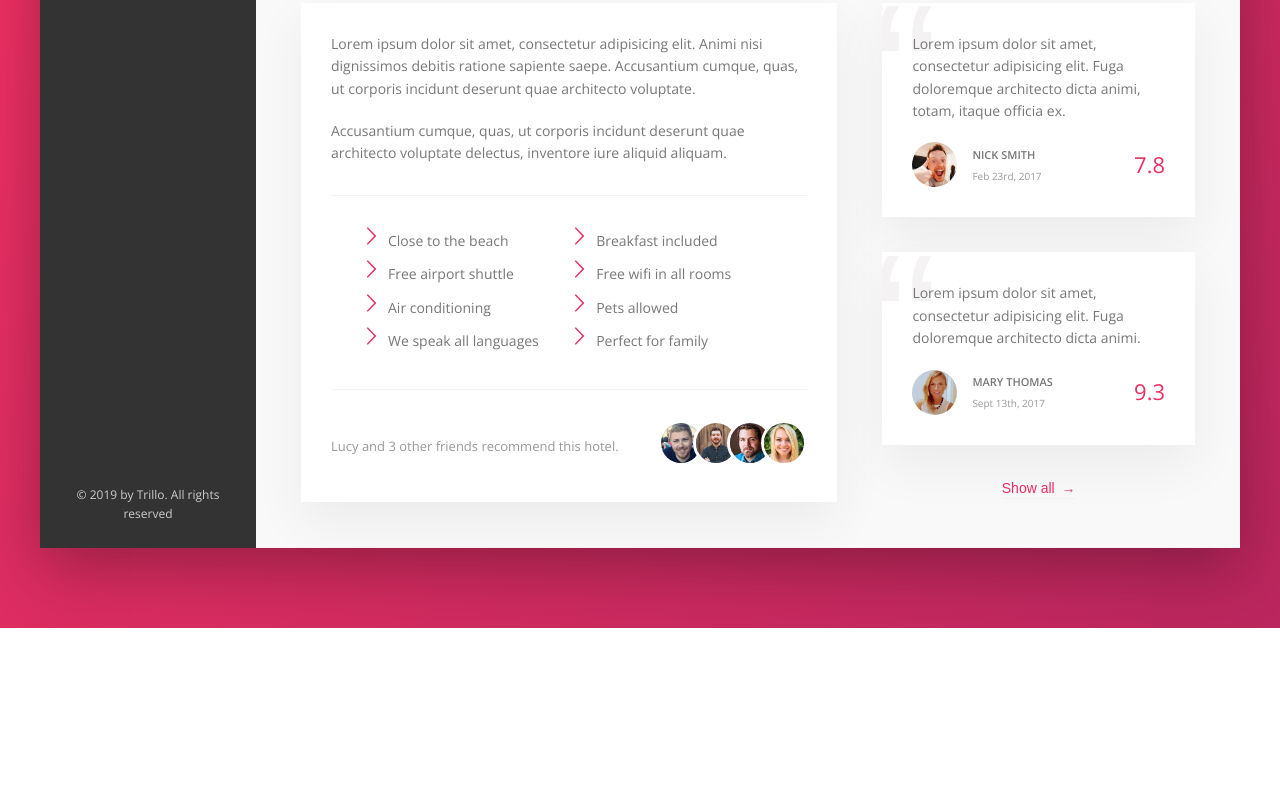
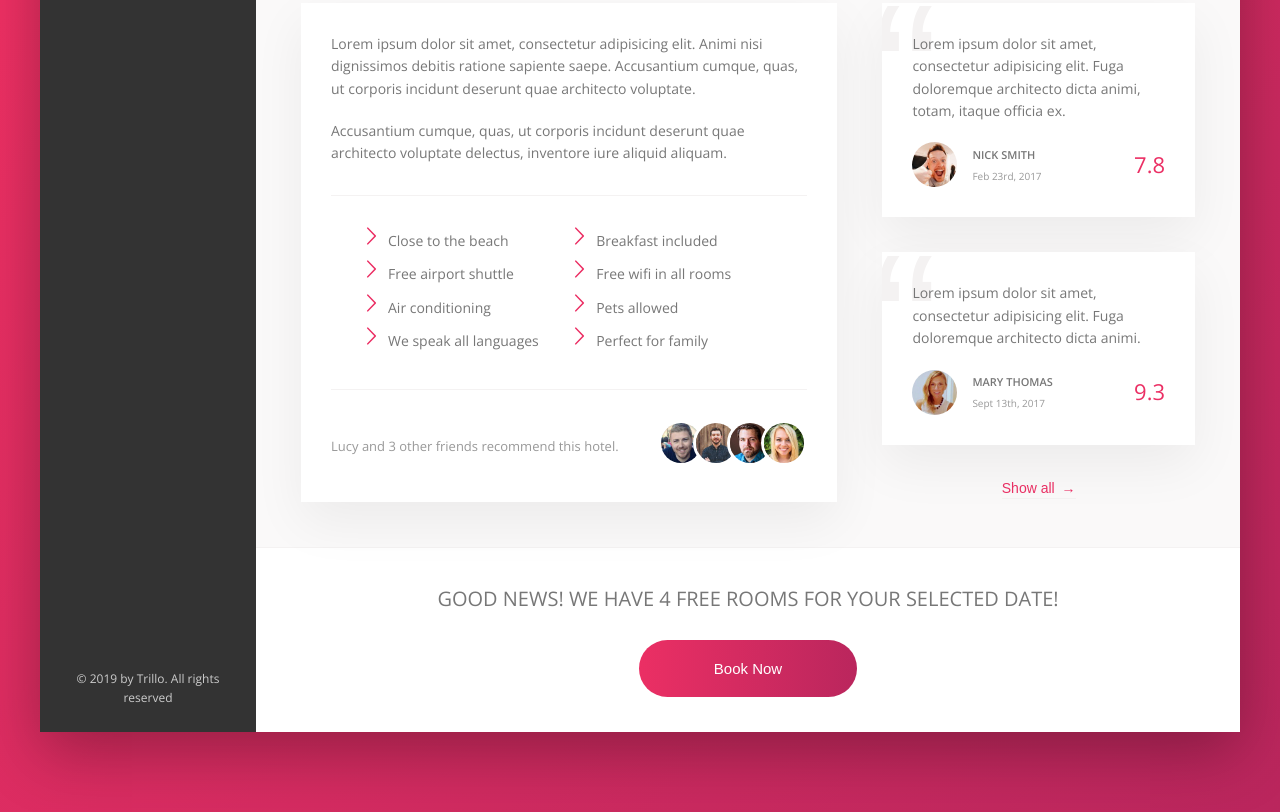
Before and after one commit to NicoJupiter/Trillo, a website: page index.html in a window 1280 px wide. Shown: the part 669-1481 px from the top of the page. Before the commit the page ends 1297 px from the top, so only its background shows below. Drawn offline with nearby package versions, Linux system fonts and the light colour scheme.

Commit message:
add footer section

```diff
--- a/index.html
+++ b/index.html
@@ -210,6 +210,15 @@
                             <button class="btn-inline">Show all <span>&rarr;</span></button>
                         </div>
                     </div>
+                    <div class="cta">
+                        <h2 class="cta__book-now">
+                            Good news! We have 4 free rooms for your selected date!
+                        </h2>
+                        <button class="btn">
+                            <span class="btn__visible">Book Now</span>
+                            <span class="btn__invisible">Only 4 rooms left</span>
+                        </button>
+                    </div>
                 </main>
             </div>
         </div>
--- a/sass/_components.scss
+++ b/sass/_components.scss
@@ -466,3 +466,68 @@
     z-index: 1;
   }
 }
+
+////////////////////////////////////////
+//CALL TO ACTION
+.cta {
+  padding: 3.5rem 0;
+  text-align: center;
+
+  &__book-now {
+    font-size: 2rem;
+    font-weight: 300;
+    text-transform: uppercase;
+    margin-bottom: 2.5rem;
+  }
+}
+
+////////////////////////////////////////
+//CALL TO ACTION
+.btn {
+  font-size: 1.5rem;
+  border: none;
+  font-weight: 300;
+  border-radius: 100px;
+  background-image: linear-gradient(to right, var(--color-primary), var(--color-primary-dark));
+  color: #fff;
+  position: relative;
+  overflow: hidden;
+  cursor: pointer;
+
+  & > * {
+    display: inline-block;
+    height: 100%;
+    width: 100%;
+    transition: all .2s;
+  }
+
+  &__visible {
+    padding: 2rem 7.5rem;
+  }
+
+  &__invisible {
+    position: absolute;
+    padding: 2rem 0;
+    left: 0;
+    top: -100%;
+
+  }
+
+  &:hover {
+    background-image: linear-gradient(to left, var(--color-primary), var(--color-primary-dark));
+  }
+
+  &:hover &__visible {
+    transform: translateY(100%);
+  }
+
+  &:hover &__invisible {
+    top: 0;
+  }
+
+  &:focus {
+    outline: none;
+    animation: pulsate 1s infinite;
+  }
+
+}
```
Also changed, not shown: css/style.css.
